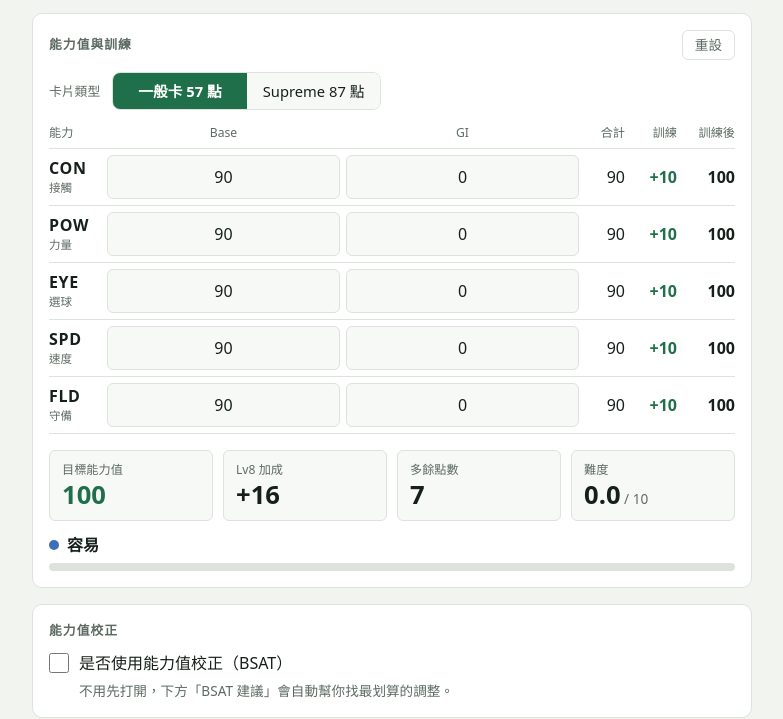
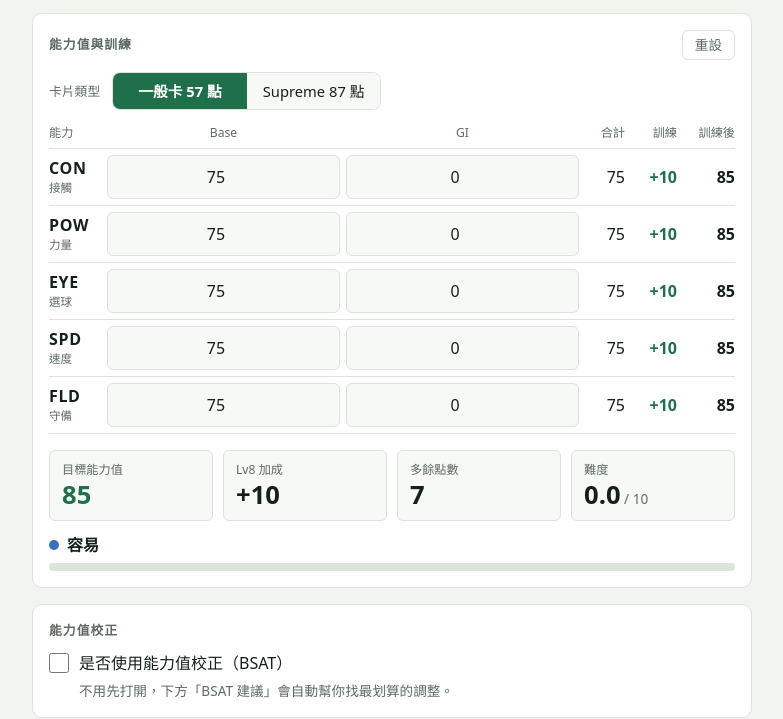
Before and after one commit to 40823232/5T, a plain HTML site: page index.html in a window 1280 px wide. Shown: the part 93-812 px from the top of the page, without its empty margins (248-1031 px from the left). Drawn offline with Linux system fonts and the light colour scheme.

Commit message:
Update index.html

```diff
--- a/index.html
+++ b/index.html
@@ -86,8 +86,7 @@
     background: var(--field); border: 1px solid var(--line); border-radius: 6px;
     font-variant-numeric: tabular-nums;
   }
-  input[type=number] { text-align: center; -moz-appearance: textfield; appearance: textfield; }
-  input[type=number]::-webkit-inner-spin-button, input[type=number]::-webkit-outer-spin-button { -webkit-appearance: none; margin: 0; }
+  input[type=number] { text-align: center; }
   select { padding: 9px 10px; }
   input:focus-visible, select:focus-visible, summary:focus-visible, button:focus-visible,
   .seg label:has(input:focus-visible) { outline: 2px solid var(--accent); outline-offset: 2px; }
@@ -350,9 +349,9 @@ $("rows").innerHTML = LABELS.map((l, i) => {
   const [c, name] = l.split(" ");
   return `<div class="grid row">
     <label class="name" for="b${i}"><b>${c}</b><small>${name}</small></label>
-    <input type="number" id="b${i}" aria-label="${c} Base" min="1" max="${MAXV}" value="90" inputmode="numeric">
+    <input type="number" id="b${i}" aria-label="${c} Base" min="1" max="${MAXV}" value="75" inputmode="numeric">
     <input type="number" id="g${i}" aria-label="${c} GI" min="0" max="${MAXV}" value="0" inputmode="numeric">
-    <span class="n sum" id="sum${i}">90</span>
+    <span class="n sum" id="sum${i}">75</span>
     <span class="n tr" id="tr${i}">–</span>
     <span class="n fin" id="fin${i}">–</span>
   </div>`;
@@ -428,7 +427,7 @@ $("out").addEventListener("click", e => {
 });
 
 $("reset").addEventListener("click", () => {
-  LABELS.forEach((_, i) => { $("b" + i).value = 90; $("g" + i).value = 0; });
+  LABELS.forEach((_, i) => { $("b" + i).value = 75; $("g" + i).value = 0; });
   $("sup57").checked = true;
   $("useBsat").checked = false;
   $("bsSub").value = 1; $("bsAdd").value = 4; $("bsAmt").value = 1;
```
